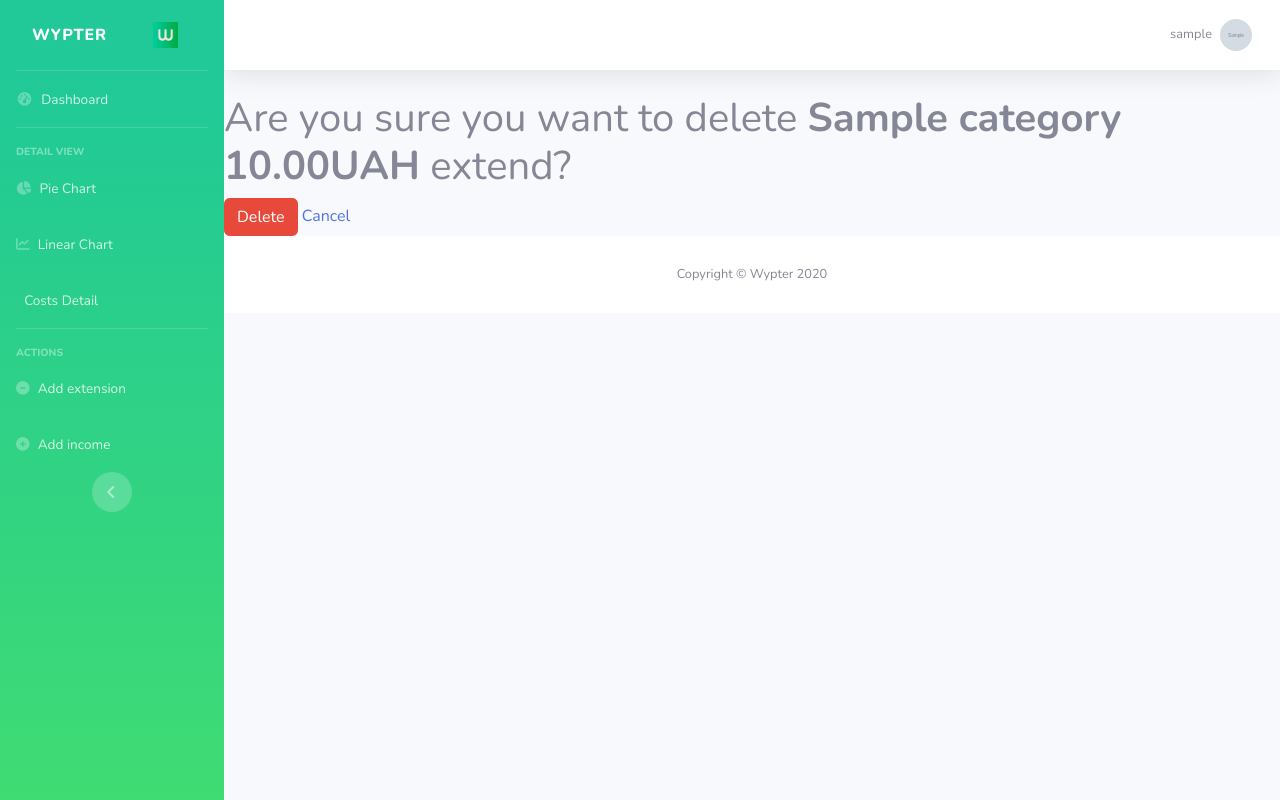
After one commit to Wipersee/wypter, a Django app: page /account/detail_sum/delete/1/ in a window 1280 px wide. The commit adds this page. Run offline with Django 3.2, Linux system fonts and the light colour scheme; a user stored in the database is signed in; tables that the repository leaves empty hold one stand-in row (values such as "Sample post"); grey boxes marked "Sample" are stand-in pictures; some libraries are stand-ins or nearby versions.

Commit message:
add delete extend

```diff
--- a/core_logic/templates/base.html
+++ b/core_logic/templates/base.html
@@ -191,7 +191,7 @@
   </div>
 
 <!--  Extend Add Modal  -->
-<div class="modal fade" id="extendAddModal" tabindex="-1" aria-labelledby="exampleModalLabel" aria-hidden="true">"staticBackdropLabel" aria-hidden="true">
+<div class="modal fade" id="extendAddModal" tabindex="-1" aria-labelledby="exampleModalLabel" aria-hidden="true">
   <div class="modal-dialog">
     <div class="modal-content">
       <div class="modal-header">
--- /dev/null
+++ b/core_logic/templates/core_logic/delete.html
@@ -0,0 +1,13 @@
+{% extends 'base.html' %}
+{%load static %}
+{%block title%}Wypter main{%endblock%}
+{%block content%}
+<body>
+<form action="{% url 'delete_extend' pk=extend.pk %}" method="post">
+{% csrf_token %}
+    <h1>Are you sure you want to delete <b>{{ extend.category }} {{ extend.price }}{{ wallet.courency }}</b> extend?</h1>
+    <button type="submit" class="btn btn-danger">Delete</button>
+    <a href="{% url 'detail_sum' %}">Cancel</a>
+</form>
+</body>
+{% endblock %}
--- a/core_logic/templates/core_logic/detail.html
+++ b/core_logic/templates/core_logic/detail.html
@@ -19,7 +19,8 @@
             <th scope="row">{{forloop.counter}}</th>
             <td>{{extend.category}}</td>
             <td>{{extend.price}} {{wallet.courency}}</td>
-            <!--td>{{extend.comment}}</td-->
+          <td><a class="btn btn-danger" href="{% url 'delete_extend' pk=extend.pk %}"><span>Delete </span></a></td>
+
           </tr>
           {% endfor %}
         </tbody>
--- a/core_logic/urls.py
+++ b/core_logic/urls.py
@@ -5,5 +5,6 @@ urlpatterns = [
     path('dashbord/', views.dashboard, name='dashboard'),
     path('pie_chart/', views.pie_chart, name='pie_chart'),
     path('graph_chart/', views.graph_chart, name='graph_chart'),
-    path('detail_sum/', views.detail_sum, name='detail_sum')
+    path('detail_sum/', views.detail_sum, name='detail_sum'),
+    path('detail_sum/delete/<int:pk>/', views.delete_extend, name='delete_extend'),
 ]
--- a/core_logic/views.py
+++ b/core_logic/views.py
@@ -6,6 +6,7 @@ from account.models import Profile
 from decimal import Decimal
 from django.db.models import Sum
 from datetime import datetime, timedelta
+from django.urls import reverse
 
 
 @login_required
@@ -152,7 +153,7 @@ def graph_chart(request):
                                                comment=extend_form.cleaned_data['comment'],
                                                wallet=user_wallet)
                     ex.save()
-                    return redirect('grah_chart')
+                    return redirect('graph_chart')
         elif 'btn_income' in request.POST:
             income_form = AddIncomeForm(request.POST)
             if income_form.is_valid():
@@ -181,8 +182,19 @@ def graph_chart(request):
                                                      'extend_form': extend_form,
                                                      'income_form': income_form, })
 
+
 def detail_sum(request):
     wallet = Wallet.objects.get(user=Profile.objects.get(user=request.user))
-    extends = Extend.objects.filter(wallet=wallet).order_by('-date')
+    extends = Extend.objects.filter(wallet=wallet)
     return render(request, 'core_logic/detail.html', {'extends': extends,
                                                       'wallet': wallet})
+
+
+def delete_extend(request, pk):
+    if request.method == "POST":
+        Extend.objects.filter(pk=pk).delete()
+        return redirect(reverse('detail_sum'))
+    else:
+        extend = Extend.objects.get(pk=pk)
+        return render(request, 'core_logic/delete.html', {'extend':extend,
+                                                          'wallet':Wallet.objects.get(user=Profile.objects.get(user=request.user))})
```
